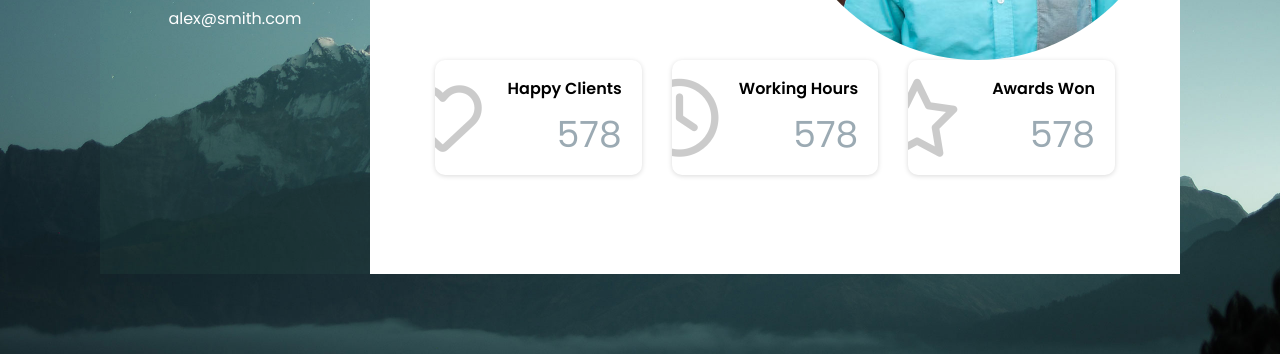
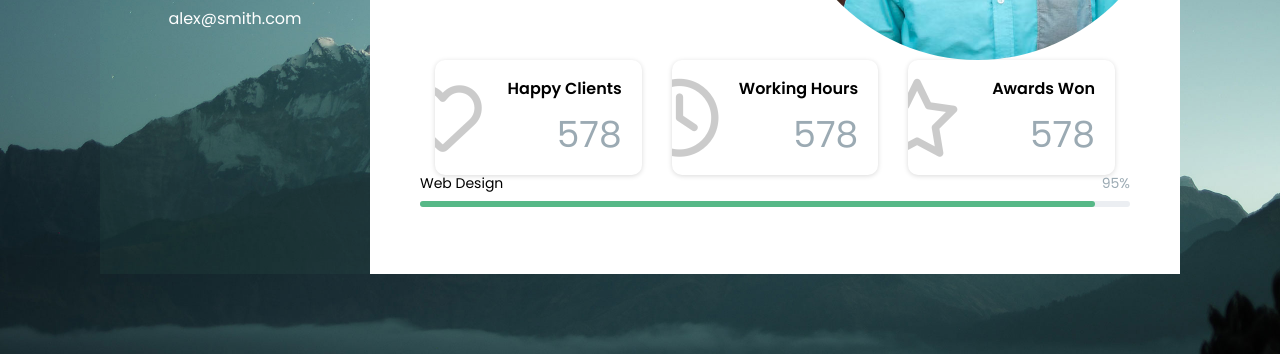
Before and after one commit to kotu1422/CV, a plain HTML site: page index.html in a window 1280 px wide. Shown: the part 446-800 px from the top of the page. Drawn offline with Linux system fonts and the light colour scheme.

Commit message:
added skill bar

```diff
--- a/assets/sass/_variables.scss
+++ b/assets/sass/_variables.scss
@@ -8,3 +8,5 @@ $personInfoAboutMe:#9baab3;
 $primaryColor: #000;
 $secondaryColor: #555;
 $statsNumberColor: #9baab3;
+$progressBarBG:#ebeef2;
+$progressBarColor: #56b887;
--- a/assets/sass/sections/_aboutMe.scss
+++ b/assets/sass/sections/_aboutMe.scss
@@ -71,3 +71,39 @@
     }
   }
 }
+
+.design-skills {
+  .skill {
+    margin:0 0 15px 0;
+    .skill-top {
+      display: flex;
+      justify-content: space-between;
+      margin: 0 0 10px 0;
+      align-content: center;
+      .name {
+        color: $primaryColor;
+        font-size: 14px;
+      }
+      .percent {
+        color: $statsNumberColor;
+        font-size: 14px;
+      }
+    }
+    .skill-bottom{
+      .progress{
+        border-radius: 4px;
+        background-color: $progressBarBG;
+        height: 6px;
+        .bar{
+          display:block;
+          border-radius: 4px;
+          background-color: $progressBarColor;
+          height: 100%;
+        }
+      }
+
+
+    }
+
+  }
+}
--- a/index.html
+++ b/index.html
@@ -82,6 +82,18 @@
                 </div>
               </div>
             </div>
+
+            <div class="design-skills">
+              <div class="skill">
+                <div class="skill-top">
+                  <span class="name">Web Design</span>
+                  <span class="percent">95%</span>
+                </div>
+                <div class="skill-bottom">
+                  <div class="progress"><span class="bar" style="width: 95%"></span></div>
+                </div>
+              </div>
+            </div>
           </div>
         </section>
       </div>
```
Also changed, not shown: assets/css/main.css.
